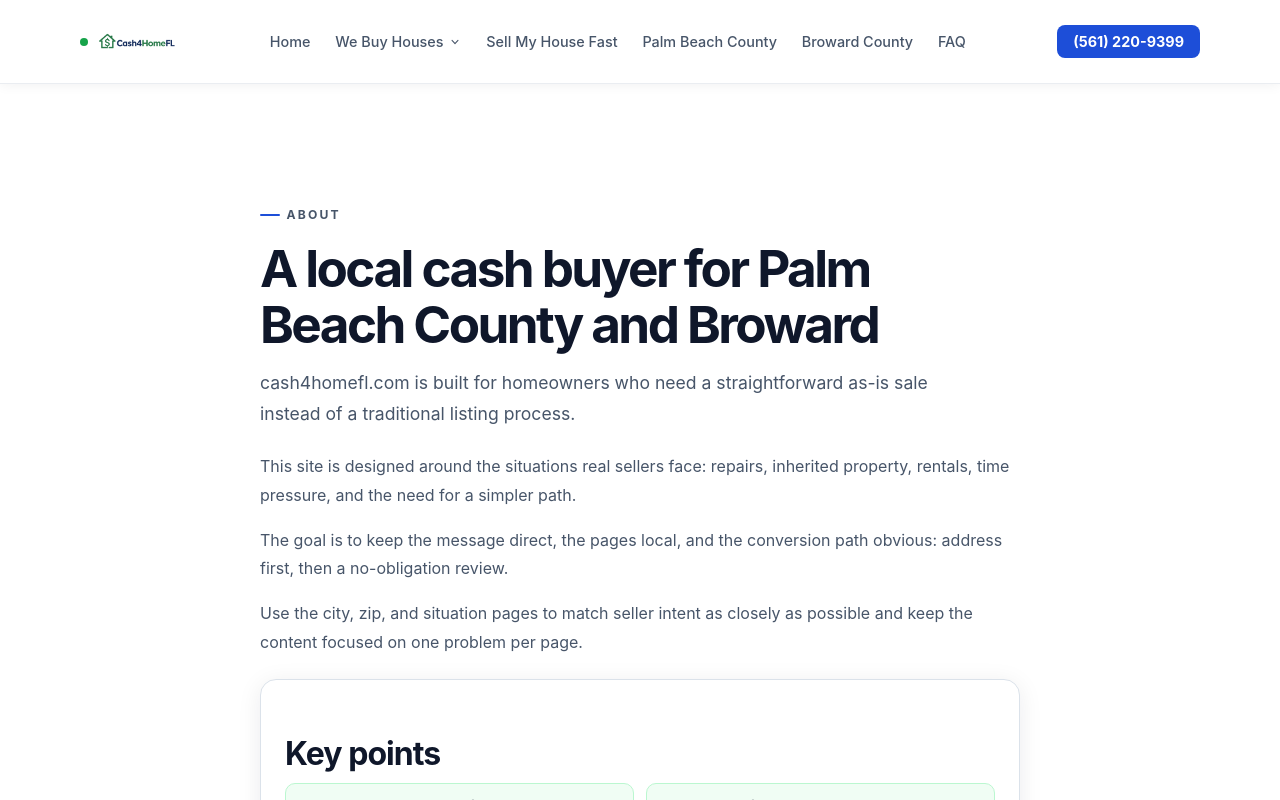
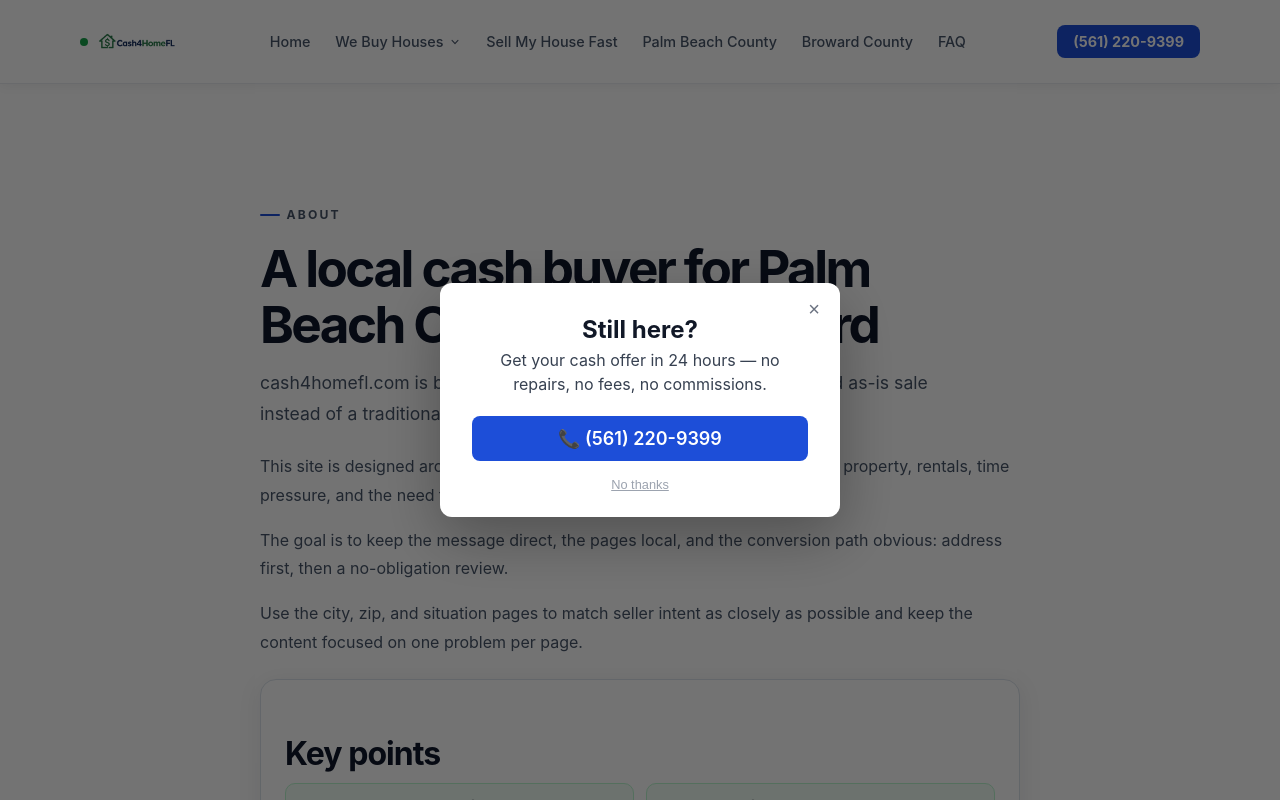
Before and after one commit to Marketing-Bull/Cash4HomeFL, a Next.js app: page /about in a window 1280 px wide. Shown: the top 800 px of the page. Built offline with nearby package versions, Linux system fonts and the light colour scheme.

Commit message:
feat: add exit-intent modal with scroll-70 fallback + analytics tracking (mark P4 done in BACKLOG.md)

```diff
--- a/app/layout.tsx
+++ b/app/layout.tsx
@@ -3,6 +3,7 @@ import type { ReactNode } from 'react';
 import './globals.css';
 import { SiteFrame } from '@/components/SiteFrame';
 import { Analytics } from '@vercel/analytics/react';
+import { ExitIntentModal } from '@/components/ExitIntentModal';
 
 export const metadata: Metadata = {
   metadataBase: new URL('https://cash4homefl.vercel.app'),
@@ -160,6 +161,7 @@ export default function RootLayout({ children }: { children: ReactNode }) {
       </head>
       <body>
         <SiteFrame>{children}</SiteFrame>
+        <ExitIntentModal />
         <Analytics />
       </body>
     </html>
--- /dev/null
+++ b/components/ExitIntentModal.tsx
@@ -0,0 +1,161 @@
+'use client';
+import { useEffect, useState } from 'react';
+import { track } from '@vercel/analytics';
+
+const COOKIE_KEY = 'c4hfl_exit_seen';
+
+function getCookie(name: string): string | null {
+  if (typeof document === 'undefined') return null;
+  const match = document.cookie.match(new RegExp('(?:^|; )' + name + '=([^;]*)'));
+  return match ? decodeURIComponent(match[1]) : null;
+}
+
+function setCookie(name: string, value: string, days: number) {
+  const expires = new Date(Date.now() + days * 864e5).toUTCString();
+  document.cookie = `${name}=${encodeURIComponent(value)}; expires=${expires}; path=/; SameSite=Lax`;
+}
+
+export function ExitIntentModal() {
+  const [visible, setVisible] = useState(false);
+  const [dismissed, setDismissed] = useState(false);
+
+  useEffect(() => {
+    // Don't show if already seen in the last 7 days
+    if (getCookie(COOKIE_KEY)) return;
+
+    let triggered = false;
+
+    // Exit intent: mouse moves near the top of the viewport (toward browser chrome)
+    const handleMouseLeave = (e: MouseEvent) => {
+      if (triggered || dismissed) return;
+      if (e.clientY < 20) {
+        triggered = true;
+        setVisible(true);
+        track('Exit Intent Triggered', { method: 'mouse_leave' });
+      }
+    };
+
+    // Scroll trigger: user has read 70% of the page
+    const handleScroll = () => {
+      if (triggered || dismissed) return;
+      const scrollable = document.body.scrollHeight - window.innerHeight;
+      if (scrollable > 0 && window.scrollY / scrollable >= 0.70) {
+        triggered = true;
+        setVisible(true);
+        track('Exit Intent Triggered', { method: 'scroll_70' });
+      }
+    };
+
+    document.addEventListener('mouseleave', handleMouseLeave);
+    window.addEventListener('scroll', handleScroll, { passive: true });
+
+    return () => {
+      document.removeEventListener('mouseleave', handleMouseLeave);
+      window.removeEventListener('scroll', handleScroll);
+    };
+  }, [dismissed]);
+
+  const dismiss = () => {
+    setCookie(COOKIE_KEY, '1', 7); // suppress for 7 days after first view
+    setVisible(false);
+    setDismissed(true);
+  };
+
+  if (!visible) return null;
+
+  return (
+    <div
+      role="dialog"
+      aria-modal="true"
+      aria-label="Get your cash offer"
+      style={{
+        position: 'fixed',
+        inset: 0,
+        zIndex: 9999,
+        display: 'flex',
+        alignItems: 'center',
+        justifyContent: 'center',
+        background: 'rgba(0,0,0,0.55)',
+        padding: '1rem',
+      }}
+      onClick={(e) => {
+        if (e.target === e.currentTarget) dismiss();
+      }}
+    >
+      <div
+        style={{
+          background: '#fff',
+          borderRadius: '0.75rem',
+          padding: '2rem 2rem 1.5rem',
+          maxWidth: '400px',
+          width: '100%',
+          boxShadow: '0 20px 60px rgba(0,0,0,0.3)',
+          position: 'relative',
+          textAlign: 'center',
+        }}
+      >
+        {/* Close (×) button */}
+        <button
+          onClick={dismiss}
+          aria-label="Close"
+          style={{
+            position: 'absolute',
+            top: '0.75rem',
+            right: '0.75rem',
+            background: 'none',
+            border: 'none',
+            fontSize: '1.25rem',
+            lineHeight: 1,
+            cursor: 'pointer',
+            color: '#6b7280',
+            padding: '0.25rem 0.5rem',
+          }}
+        >
+          ×
+        </button>
+
+        <p style={{ fontSize: '1.5rem', margin: '0 0 0.25rem', fontWeight: 700, color: '#111827' }}>
+          Still here?
+        </p>
+        <p style={{ fontSize: '1rem', margin: '0 0 1.25rem', color: '#374151', lineHeight: 1.5 }}>
+          Get your cash offer in 24 hours — no repairs, no fees, no commissions.
+        </p>
+
+        <a
+          href="tel:+15612209399"
+          onClick={() => {
+            track('Exit Intent Phone Click');
+            dismiss();
+          }}
+          style={{
+            display: 'block',
+            background: '#1d4ed8',
+            color: '#fff',
+            padding: '0.75rem 1.5rem',
+            borderRadius: '0.5rem',
+            textDecoration: 'none',
+            fontWeight: 600,
+            fontSize: '1.125rem',
+            marginBottom: '0.75rem',
+          }}
+        >
+          📞 (561) 220-9399
+        </a>
+
+        <button
+          onClick={dismiss}
+          style={{
+            background: 'none',
+            border: 'none',
+            fontSize: '0.8rem',
+            color: '#9ca3af',
+            cursor: 'pointer',
+            textDecoration: 'underline',
+          }}
+        >
+          No thanks
+        </button>
+      </div>
+    </div>
+  );
+}
```
Also changed, not shown: 2 other files (tests, documents, lock files or other folders).
